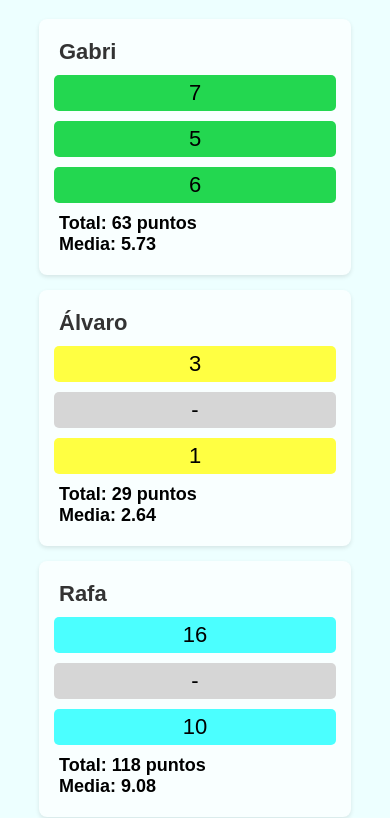
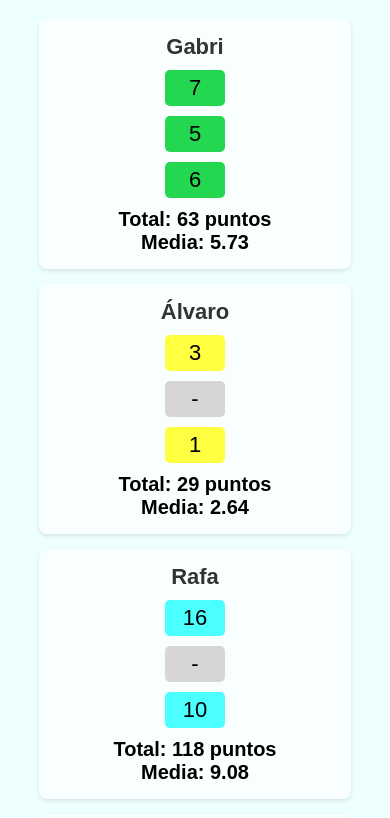
Before and after one commit to Gabrivaa33/EFMO-Boadilla, a plain HTML site: page FantasyEFMO.html in a window 390 px wide. Shown: the part 61-879 px from the top of the page. Drawn offline with Linux system fonts and the light colour scheme.

Commit message:
Update FantasyEFMO.html

```diff
--- a/FantasyEFMO.html
+++ b/FantasyEFMO.html
@@ -105,28 +105,26 @@
     @media (max-width: 768px) {
   .player-stats {
     display: flex;
-    flex-direction: column; /* Cambiar de fila a columna para que se apilen correctamente */
-    align-items: center; /* Centrar los elementos */
+    flex-direction: column; /* Cambiar de fila a columna para apilar los elementos */
+    align-items: center; /* Centrar todos los elementos dentro de .player-stats */
   }
 
-  .player-stats div {
-    width: 100%; /* Hacer que cada div ocupe el 100% del ancho para que se vea más grande */
-    text-align: center; /* Centrar las puntuaciones */
+  .total-points {
+    font-size: 20px; /* Aumentar tamaño de los puntos totales */
+    text-align: center; /* Centrar los puntos totales */
+  }
+
+  .player-name {
+    font-size: 22px; /* Aumentar el tamaño del nombre del jugador */
+    text-align: center; /* Centrar el nombre */
   }
 
   .detail-item {
-    flex-direction: column; /* Asegurar que los detalles estén alineados verticalmente */
-    align-items: flex-start; /* Alinearlos a la izquierda */
-  }
-}
-
-   @media (max-width: 768px) {
-  .player-item {
-    padding: 20px; /* Aumentar el espacio dentro de los elementos de los jugadores */
+    text-align: left; /* Dejar los detalles alineados a la izquierda, como antes */
   }
 
-  .player-details {
-    padding: 15px; /* Aumentar el espacio dentro de la sección de detalles */
+  .detail-item span {
+    font-size: 16px; /* Ajustar el tamaño de la puntuación en los detalles */
   }
 }
 
```
